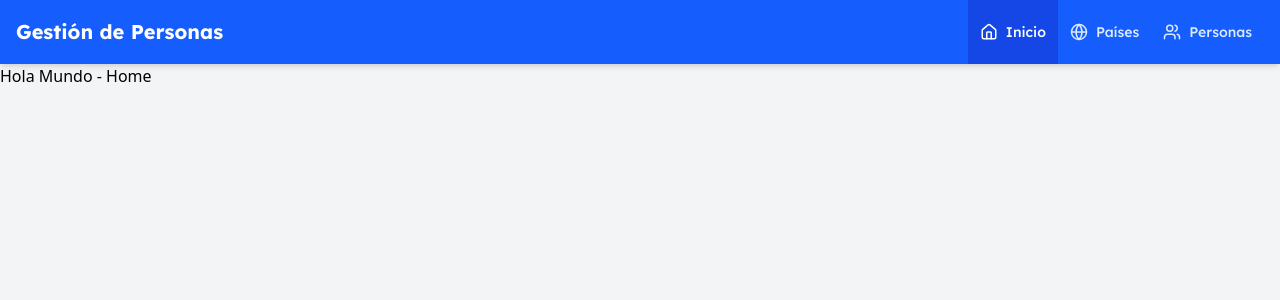
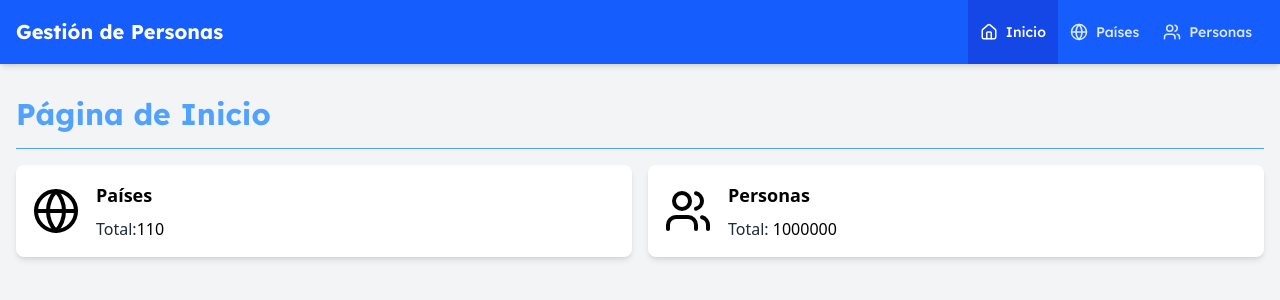
Before and after one commit to jose-palencia/pac1-poo-2025-persons-frontend, a React (Vite) app: page / in a window 1280 px wide. Shown: the top 300 px of the page. Built offline with nearby package versions, Linux system fonts and the light colour scheme.

Commit message:
add home page

```diff
--- a/src/presentation/components/layout/Navbar.tsx
+++ b/src/presentation/components/layout/Navbar.tsx
@@ -2,6 +2,7 @@ import { Globe, Home, Menu, Users } from "lucide-react";
 import { NavLink } from "../shared/NavLink";
 import { useState } from "react";
 import { MobileNavLink } from "../shared/MobileNavLink";
+import { Outlet } from "react-router";
 
 export const Navbar = () => {
 
@@ -12,6 +13,7 @@ export const Navbar = () => {
     }
 
     return (
+        <>
             <nav className="bg-blue-600 text-white shadow-md">
                 <div className="max-w-7xl mx-auto px-4">
                     <div className="flex justify-between h-16">
@@ -54,5 +56,13 @@ export const Navbar = () => {
                 )}
 
             </nav>
+
+            {/* Principal content */}
+            <div className="min-h-screen bg-gray-100 mx-auto p-4 mt-4">
+                <Outlet />
+            </div>
+
+        </>
+
     );
 }
--- a/src/presentation/components/shared/MobileNavLink.tsx
+++ b/src/presentation/components/shared/MobileNavLink.tsx
@@ -1,3 +1,5 @@
+import { Link } from "react-router";
+
 interface Props {
     icon?: React.ReactNode;
     text: string;
@@ -7,8 +9,8 @@ interface Props {
 
 export const MobileNavLink = ({ icon, text, active = false, to }: Props) => {
     return (
-        <a
-            href={to}
+        <Link
+            to={to}
             className={`flex items-center px-3 py-2 rounded-md text-base font-LexendDeca-Medium
                 ${active ?
                     "bg-blue-700 text-white" :
@@ -17,6 +19,6 @@ export const MobileNavLink = ({ icon, text, active = false, to }: Props) => {
         >
             <span className="mr-3">{icon}</span>
             {text}
-        </a>
+        </Link>
     )
 }
--- a/src/presentation/components/shared/NavLink.tsx
+++ b/src/presentation/components/shared/NavLink.tsx
@@ -1,3 +1,4 @@
+import { Link } from "react-router";
 
 interface Props {
     icon?: React.ReactNode;
@@ -9,8 +10,8 @@ interface Props {
 export const NavLink = ({ icon, text, active = false, to }: Props) => {
 
     return (
-        <a
-            href={to}
+        <Link
+            to={to}
             className={`flex items-center px-3 py-2 text-sm font-LexendDeca-Medium
              ${active ? "bg-blue-700 text-white" : "text-blue-100 hover:bg-blue-500"}`} >
 
@@ -19,7 +20,7 @@ export const NavLink = ({ icon, text, active = false, to }: Props) => {
             )}
 
             {text}
-        </a>
+        </Link>
 
     );
 }
--- /dev/null
+++ b/src/presentation/components/shared/Title.tsx
@@ -0,0 +1,14 @@
+interface Props {
+  text: string;
+}
+
+export const Title = ({text} : Props) => {
+  return (
+    <div>
+      <h1 className="text-3xl font-LexendDeca-Bold text-blue-400">
+        {text}
+      </h1>
+      <hr className="my-4 border-blue-400" />
+    </div>
+  )
+}
--- a/src/presentation/pages/countries/CountriesPage.tsx
+++ b/src/presentation/pages/countries/CountriesPage.tsx
@@ -1,5 +1,9 @@
+import { Title } from "../../components/shared/Title"
+
 export const CountriesPage = () => {
   return (
-    <div>CountriesPage</div>
+    <div>
+      <Title text="Países" />
+    </div>
   )
 }
--- a/src/presentation/pages/home/HomePage.tsx
+++ b/src/presentation/pages/home/HomePage.tsx
@@ -1,5 +1,39 @@
+import { Globe, Users } from "lucide-react"
+import { Title } from "../../components/shared/Title"
+
 export const HomePage = () => {
   return (
-    <div>HomePage</div>
+    <div>
+      <Title text="Página de Inicio" />
+
+      <div className="grid grid-cols-1 md:grid-cols-2 gap-4">
+        <div className="bg-white rounded-lg shadow-md p-4 flex flex-row items-center justify-start gap-4">
+          {/* icono */}
+          <div>
+            <Globe size={48} />
+          </div>
+
+          {/* titulo y contenido */}
+          <div>
+            <h2 className="text-lg font-bold mb-2">Países</h2>
+
+            <span className="text-gray-800">Total:</span>
+            <span>110</span>
+          </div>
+        </div>
+        <div className="bg-white rounded-lg shadow-md p-4 flex flex-row items-center justify-start gap-4">
+          <div>
+            <Users size={48} />
+          </div>
+          <div>
+            <h2 className="text-lg font-bold mb-2">Personas</h2>
+
+            <span className="text-gray-800">Total: </span>
+            <span>1000000</span>
+          </div>
+        </div>
+
+      </div>
+    </div>
   )
 }
--- a/src/presentation/pages/persons/PersonsPage.tsx
+++ b/src/presentation/pages/persons/PersonsPage.tsx
@@ -1,5 +1,9 @@
+import { Title } from "../../components/shared/Title"
+
 export const PersonsPage = () => {
   return (
-    <div>PersonsPage</div>
+    <div>
+      <Title text="Personas" />
+    </div>
   )
 }
--- a/src/router/AppRouter.tsx
+++ b/src/router/AppRouter.tsx
@@ -1,15 +1,18 @@
 import { Route, Routes } from "react-router"
 import { Navbar } from "../presentation/components/layout/Navbar"
+import { HomePage } from "../presentation/pages/home/HomePage"
+import { CountriesPage } from "../presentation/pages/countries/CountriesPage"
+import { PersonsPage } from "../presentation/pages/persons/PersonsPage"
 
 export const AppRouter = () => {
     return (
         <div className="min-h-screen bg-gray-100">
-            <Navbar />
-
             <Routes>
-                <Route path="/" element={<p>Hola Mundo - Home</p>} />
-                <Route path="/countries" element={<p>Hola Mundo - Countries</p>} />
-                <Route path="/persons" element={<p>Hola Mundo - Persons</p>} />
+                <Route element={<Navbar />}>
+                    <Route path="/" element={<HomePage />} />
+                    <Route path="/countries" element={<CountriesPage />} />
+                    <Route path="/persons" element={<PersonsPage />} />
+                </Route>
             </Routes>
         </div>
     )
```
Lines whose indentation alone changed are shown as unchanged.
